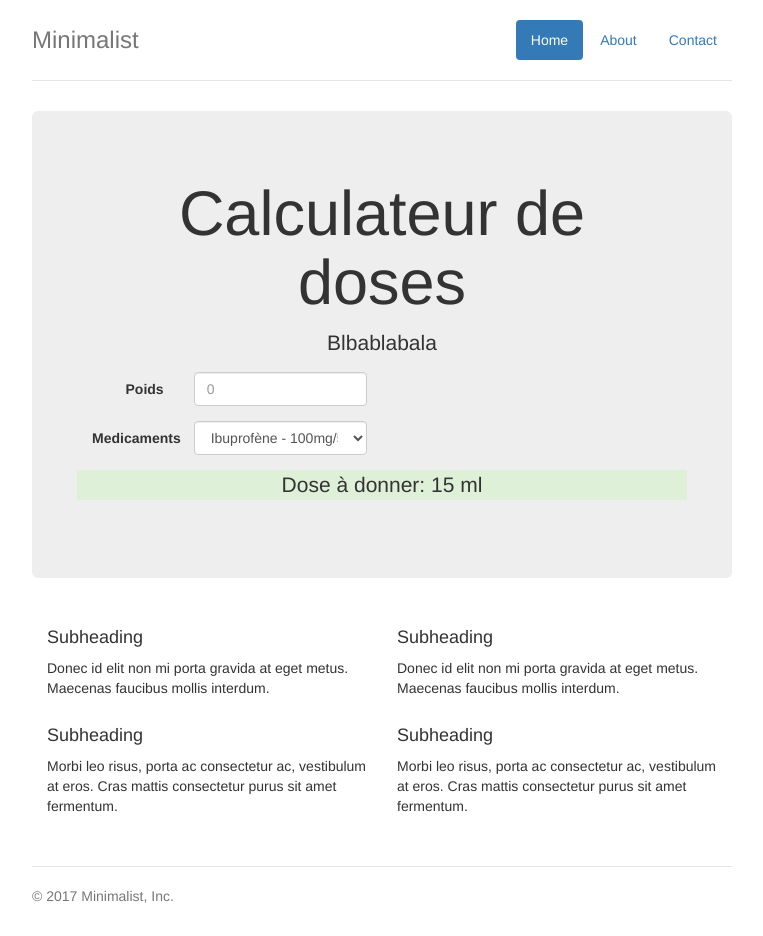
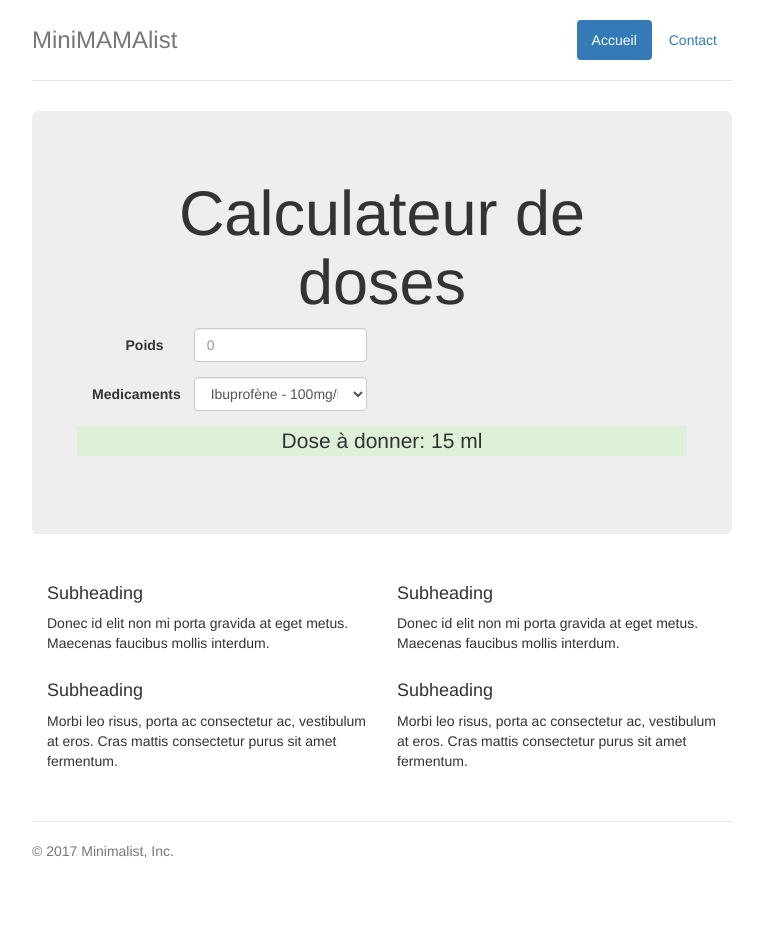
Before and after one commit to patrickboutin/patrickboutin.github.io, a Jekyll site: the page index.html, which Jekyll copies as it is, in a window 1280 px wide. Shown: the whole page, without its empty margins (258-1021 px from the left). Built offline with Jekyll 4.4.1, drawn with Linux system fonts in a browser that asks for light colours; after the commit the page ends 900 px from its top, so only the background shows below that.

Commit message:
Changement des boutons

```diff
--- a/index.html
+++ b/index.html
@@ -29,17 +29,15 @@
       <div class="header clearfix">
         <nav>
           <ul class="nav nav-pills pull-right">
-            <li role="presentation" class="active"><a href="#">Home</a></li>
-            <li role="presentation"><a href="#">About</a></li>
+            <li role="presentation" class="active"><a href="#">Accueil</a></li>
             <li role="presentation"><a href="#">Contact</a></li>
           </ul>
         </nav>
-        <h3 class="text-muted">Minimalist</h3>
+        <h3 class="text-muted">MiniMAMAlist</h3>
       </div>
 
       <div class="jumbotron">
         <h1>Calculateur de doses </h1>
-        <p class="lead">Blbablabala</p>
         <form class="form-horizontal">
           <div class="form-group">
             <label for="inputWeight" class="col-sm-2 control-label">Poids</label>
```
